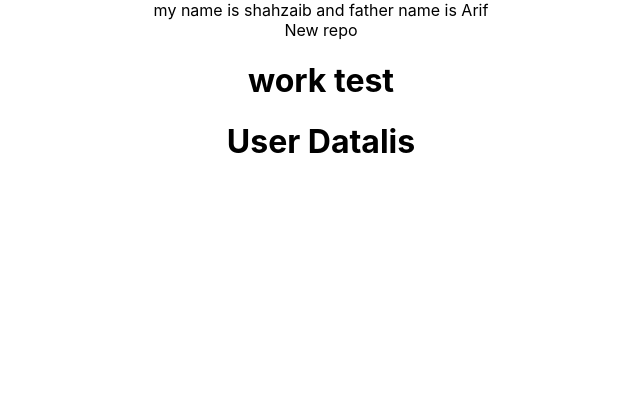
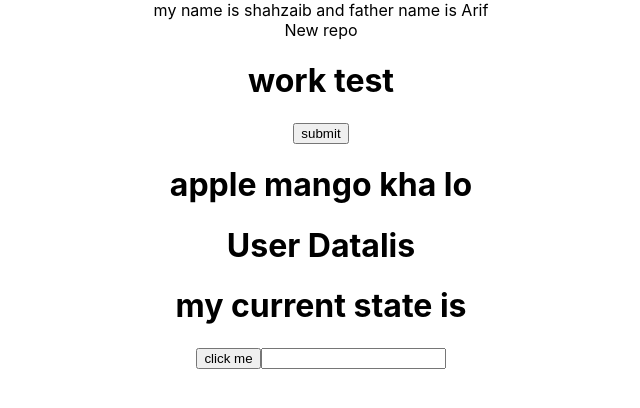
Before and after one commit to shahzaibali4491331-prog/abcd, a React (Create React App) app: page / in a window 1280 px wide. Shown: the top 408 px of the page, without its empty margins (319-959 px from the left). Built offline with nearby package versions, Linux system fonts and the light colour scheme.

Commit message:
gulfam send code and new file

```diff
--- a/src/App.js
+++ b/src/App.js
@@ -2,12 +2,14 @@ import logo from './logo.svg';
 import './App.css';
 import ShahzaibAli from './components/ShahzaibAli';
 import Asim from './components/Asim';
+import Gulfam from './components/Gulfam';
 
 function App() {
   return (
     <div className="App">
      <ShahzaibAli/>
      <Asim/>
+     <Gulfam/>
     </div>
   );
 }
--- a/src/components/Gulfam.jsx
+++ b/src/components/Gulfam.jsx
@@ -5,6 +5,7 @@ const Gulfam = () => {
     <div>
         <h1>my current state is </h1>
         <button type='button'>click me</button>
+        <input type='text'></input>
     </div>
   )
 }
--- a/src/components/ShahzaibAli.jsx
+++ b/src/components/ShahzaibAli.jsx
@@ -6,6 +6,8 @@ const ShahzaibAli = () => {
       my name is shahzaib and father  name is Arif
       <div>New repo </div>
       <h1> work test </h1>
+      <button type='button'>submit </button>
+      <h1>apple mango kha lo</h1>
     </div>
   )
 }
```
